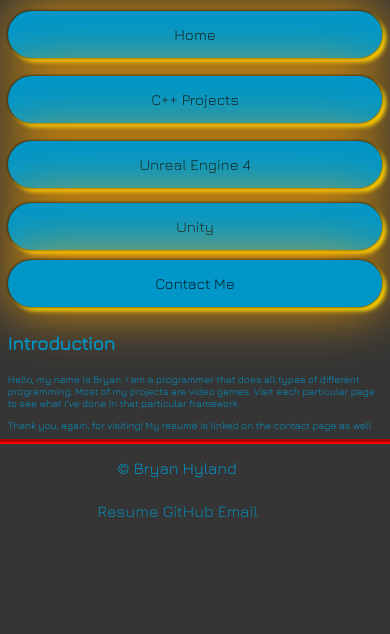
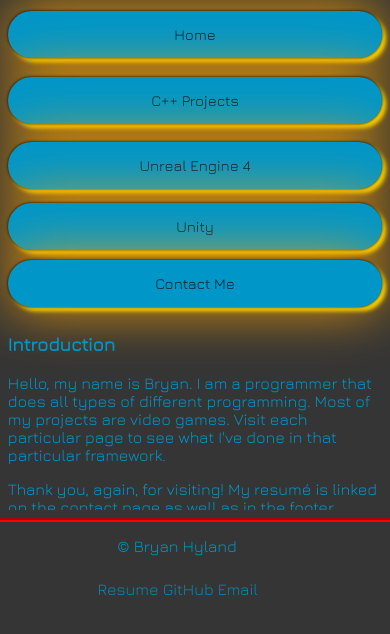
Before and after one commit to bhh32/bhh32.github.io, a PHP site: page / in a window 390 px wide; the page is wider, and only the part inside the window is pictured. Shown: the part 115-749 px from the top of that part. Run offline with PHP 8.4, Linux system fonts and the light colour scheme.

Commit message:
updated home css media query

```diff
--- a/css/home.css
+++ b/css/home.css
@@ -6,8 +6,4 @@ body {
   body {
     grid-template-rows: 115px 300px 2fr 100px;
   }
-
-  .intro-body {
-    font-size: 10px;
-  }
 }
```
